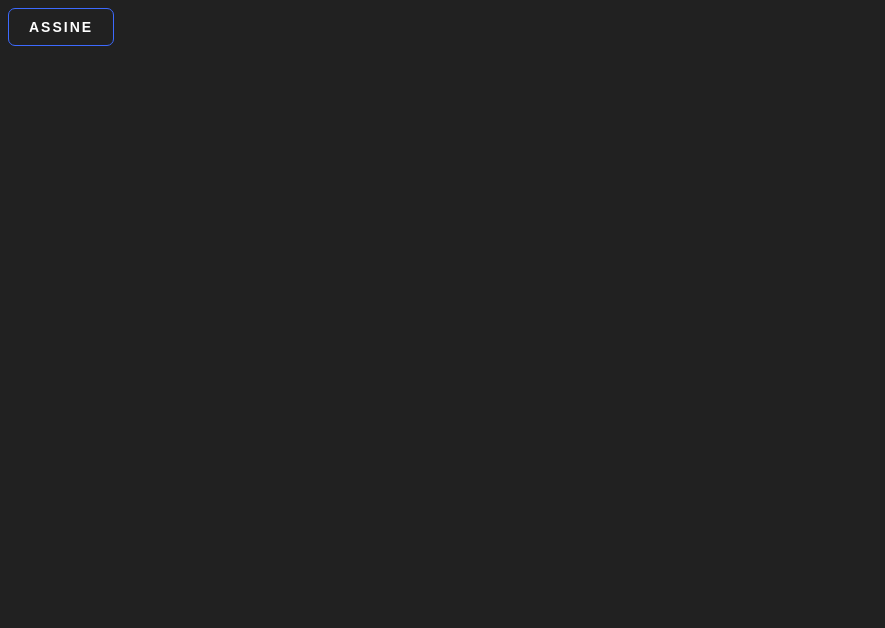
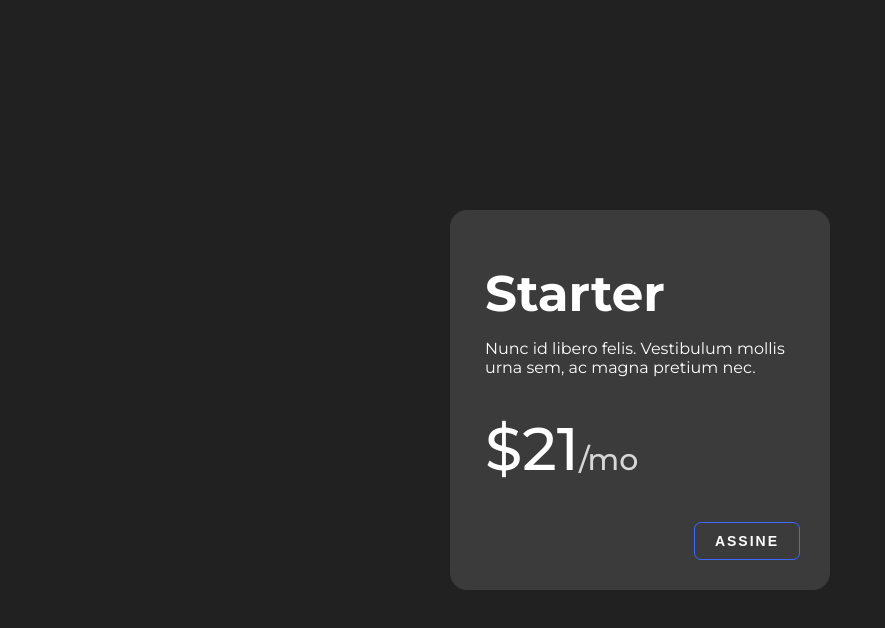
Before and after one commit to annacarolinma/effects-animations, a plain HTML site: page 002_Button/index.html in a window 1280 px wide. Shown: the whole page, without its empty margins (0-885 px from the left). Drawn offline with Linux system fonts and the light colour scheme.

Commit message:
card button 02

```diff
--- a/002_Button/index.html
+++ b/002_Button/index.html
@@ -8,7 +8,18 @@
   <title>Button</title>
 </head>
 <body>
-    <button class="button">
-       Assine
-    </button>
+    <div class="card">
+        <div class="card-body">
+            <h1>Starter</h1>
+            <p>Nunc id libero felis. Vestibulum mollis urna sem, ac magna pretium nec.</p>
+            <h2>$21<span class="small-text">/mo</span></h2>
+        </div>
+        <div class="card_footer">
+            <button class="button">
+                Assine
+            </button>
+        </div>
+
+    </div>
+
 </body>
--- a/002_Button/style.css
+++ b/002_Button/style.css
@@ -1,6 +1,87 @@
-body {
+h1, h2, p {
+  margin: 0;
+}
+
+
+html, body {
   font-family: 'Montserrat', sans-serif;
   background-color: #212121;
+  display: flex;
+  align-items: center;
+  justify-content: center;
+   height: 100%;
+  margin: 0;
+  padding: 0;
+}
+.card{
+    position: relative;
+    background-color:#3b3b3b ;
+    width: 320px;
+    height: 320px;
+    display: flex;
+    flex-direction: column;
+    align-items: flex-start;
+    justify-content: flex-start;
+    padding: 30px;
+    font-family: 'Montserrat', sans-serif;
+    backdrop-filter: blur(6px);
+    border-radius: 17px;
+    text-align: center;
+    cursor: pointer;
+    transition: all 0.5s;
+    user-select: none;
+    font-weight: bolder;
+    color: white;
+}
+
+.card-body{
+    margin-left: 5px;
+    display: flex;
+    flex-direction: column;
+    align-items: flex-start;
+    justify-content: flex-start;
+    margin-bottom: 10px;
+    margin-top: 3px;
+    align-content: flex-start;
+}
+.card h1{
+    margin-top: 20px;
+    font-size:50px;
+    font-weight: 600;
+    margin-bottom: 15px;
+}
+
+.card p{
+    font-weight: 300;
+    margin-bottom: 35px;
+    text-align: start;
+}
+
+.card h2{
+    font-weight: 500;
+    font-size: 60px;
+}
+.card:hover {
+
+  transform: scale(1.05);
+}
+
+
+
+.small-text {
+  font-size: 0.5em;
+  opacity: 0.8;
+}
+
+.card_footer{
+    display: flex;
+    align-items: flex-end;
+    justify-content: flex-end;
+    padding: 20px;
+    position: absolute;
+    bottom: 0;
+    right: 0;
+    padding: 30px;
 }
 
 .button{
```
